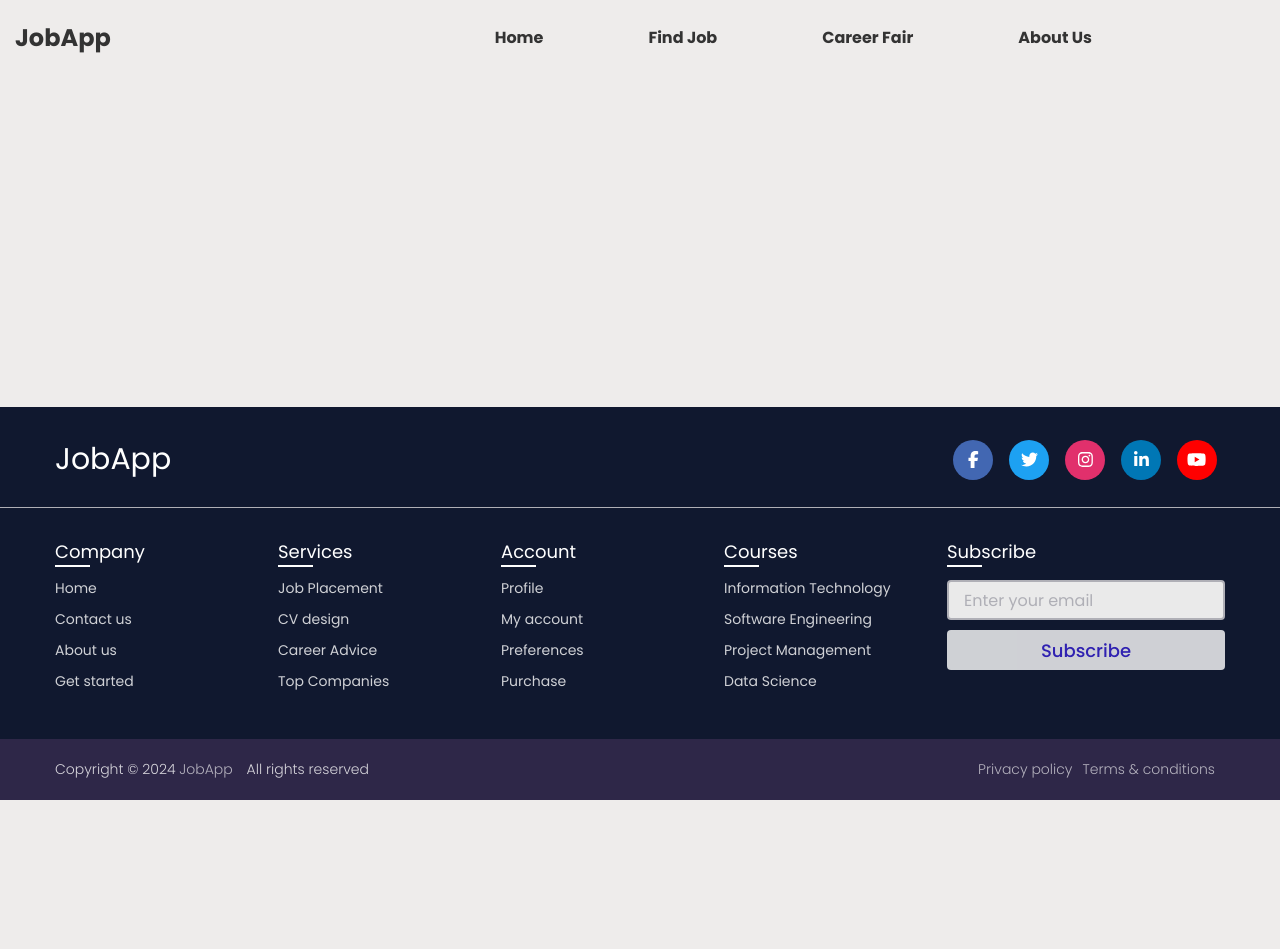
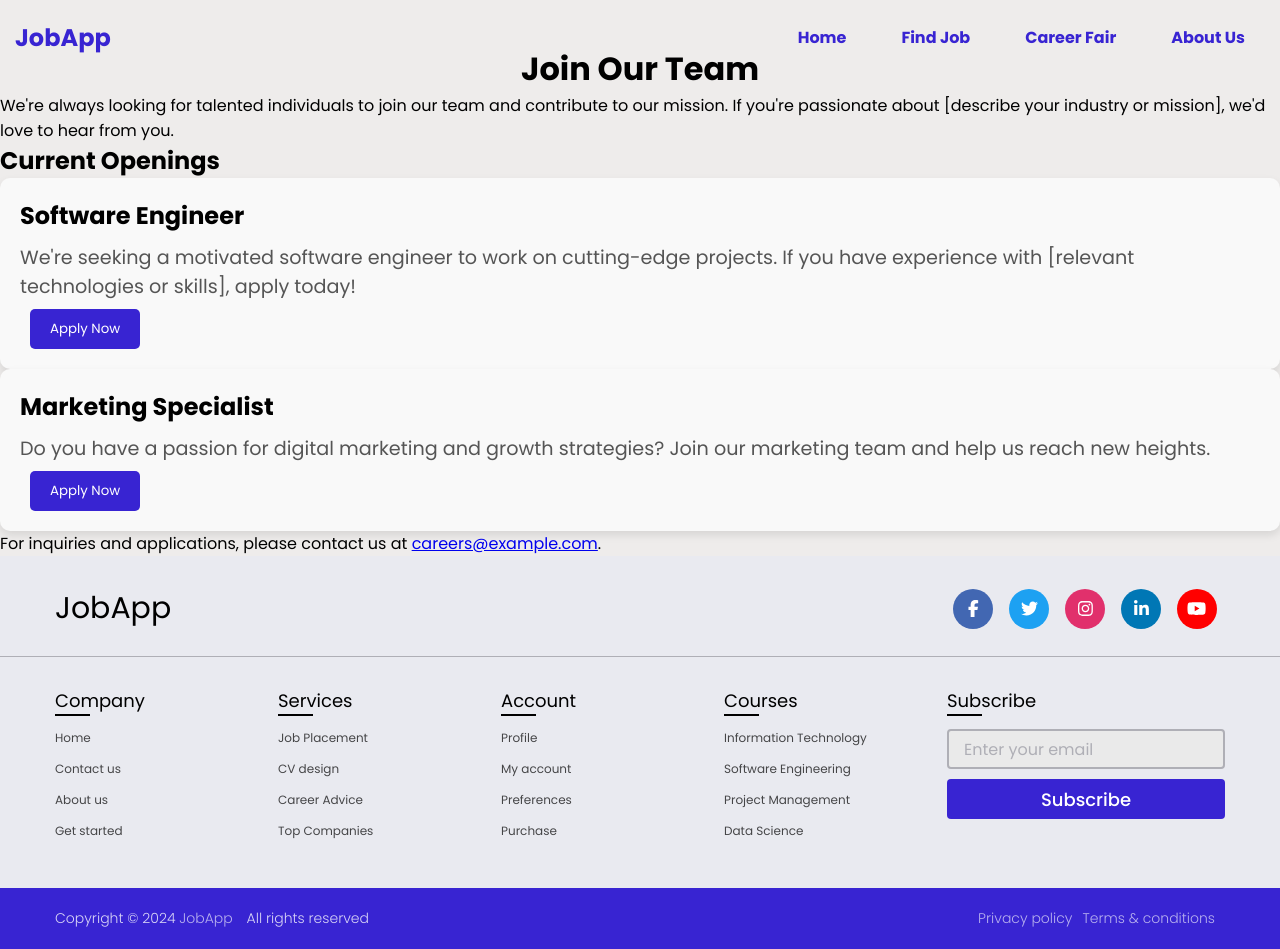
Before and after one commit to kinsiabdirahman/job_board, a React (Create React App) app in the folder client/: page /careers in a window 1280 px wide. Before the commit the page ends 800 px from the top, so only its background shows below. Built offline with nearby package versions, Linux system fonts and the light colour scheme.

Commit message:
Frontend Complete

```diff
--- a/client/src/components/Footer.css
+++ b/client/src/components/Footer.css
@@ -11,8 +11,8 @@ body {
   background: #eeeceb;
 }
 footer {
-  position: fixed;
-  background: #10182f;
+  position: relative;
+  background: #e9eaf0;
   width: 100%;
   bottom: 0;
   left: 0;
@@ -38,7 +38,6 @@ footer .content .top {
   margin-bottom: 50px;
 }
 .content .top .logo-details {
-  color: #fff;
   font-size: 30px;
 }
 .content .top .media-icons {
@@ -58,38 +57,38 @@ footer .content .top {
 }
 .top .media-icons a:nth-child(1) {
   background: #4267b2;
+  opacity: 1;
 }
 .top .media-icons a:nth-child(1):hover {
-  color: #4267b2;
-  background: #fff;
+  opacity: 0.6;
 }
 .top .media-icons a:nth-child(2) {
   background: #1da1f2;
+  opacity: 1;
 }
 .top .media-icons a:nth-child(2):hover {
-  color: #1da1f2;
-  background: #fff;
+  opacity: 0.6;
 }
 .top .media-icons a:nth-child(3) {
   background: #e1306c;
+  opacity: 1;
 }
 .top .media-icons a:nth-child(3):hover {
-  color: #e1306c;
-  background: #fff;
+  opacity: 0.6;
 }
 .top .media-icons a:nth-child(4) {
   background: #0077b5;
+  opacity: 1;
 }
 .top .media-icons a:nth-child(4):hover {
-  color: #0077b5;
-  background: #fff;
+  opacity: 0.6;
 }
 .top .media-icons a:nth-child(5) {
   background: #ff0000;
+  opacity: 1;
 }
 .top .media-icons a:nth-child(5):hover {
-  color: #ff0000;
-  background: #fff;
+  opacity: 0.6;
 }
 footer .content .link-boxes {
   width: 100%;
@@ -100,7 +99,7 @@ footer .content .link-boxes .box {
   width: calc(100% / 5 - 10px);
 }
 .content .link-boxes .box .link_name {
-  color: #fff;
+  color: black;
   font-size: 18px;
   font-weight: 400;
   margin-bottom: 10px;
@@ -113,18 +112,18 @@ footer .content .link-boxes .box {
   bottom: -2px;
   height: 2px;
   width: 35px;
-  background: #fff;
+  background: black;
 }
 .content .link-boxes .box li {
   margin: 6px 0;
   list-style: none;
 }
 .content .link-boxes .box li a {
-  color: #fff;
-  font-size: 14px;
+  color: black;
+  font-size: 12px;
   font-weight: 400;
   text-decoration: none;
-  opacity: 0.8;
+  opacity: 0.7;
   transition: all 0.4s ease;
 }
 .content .link-boxes .box li a:hover {
@@ -151,22 +150,22 @@ footer .content .link-boxes .box {
   font-size: 16px;
 }
 .link-boxes .input-box input[type="button"] {
-  background: #fff;
-  color: #3824d2;
+  background: #3824d2;
+  color: #fff;
   border: none;
   font-size: 18px;
   font-weight: 500;
   margin: 4px 0;
-  opacity: 0.8;
+  opacity: 1;
   cursor: pointer;
   transition: all 0.4s ease;
 }
 .input-box input[type="button"]:hover {
-  opacity: 1;
+  opacity: 0.8;
 }
 footer .bottom-details {
   width: 100%;
-  background: #2e2748;
+  background: #3824d2
 }
 footer .bottom-details .bottom_text {
   max-width: 1250px;
--- a/client/src/components/Home.css
+++ b/client/src/components/Home.css
@@ -31,14 +31,15 @@
     font-family:'Lucida Sans', 'Lucida Sans Regular', 'Lucida Grande', 'Lucida Sans Unicode', Geneva, Verdana, sans-serif;
   }
   .hero-button button{
-    background-color: blue;
+    background-color: #3824d2;
     color: white;
     margin-top: 35px;
     padding: 7px 12px;
     border-radius: 5px;
+    opacity: 1;
   }
   .hero-button button:hover{
-    background-color: black;
+    opacity: 0.8;
   }
 
 .hero-container {
@@ -95,3 +96,83 @@
     box-sizing: border-box;
     font-size: 16px;
   }
+  .h3-title{
+    text-align: center;
+
+  }
+  .jobs-container {
+    max-width: 1200px;
+    margin: 0 auto;
+    padding: 30px 0;
+    display: flex;
+    grid-template-columns: repeat(3, 1fr); /* 3 columns */
+    align-items: center;
+  }
+
+  .job-item {
+    background-color: #f9f9f9;
+    padding: 20px;
+    border-radius: 10px;
+    box-shadow: 0 4px 8px rgba(0, 0, 0, 0.1);
+    transition: transform 0.3s ease;
+  }
+  .job-items {
+    position: relative;
+    display: grid;
+    grid-template-columns: repeat(3, 1fr);
+    grid-gap: 20px;
+    width: 100%; /* Ensure the grid takes the full width */
+   }
+
+  .job-item:hover {
+    transform: translateY(-5px);
+  }
+
+  .job-item h3 {
+    font-size: 1.5rem;
+    margin-bottom: 10px;
+  }
+
+  .job-item p {
+    color: #555;
+    font-size: 1.2rem;
+    margin-bottom: 8px;
+  }
+
+  .job-item button {
+    background-color: #3824d2;
+    color: white;
+    padding: 10px 20px;
+    border: none;
+    border-radius: 5px;
+    cursor: pointer;
+  }
+
+  .job-item button:hover {
+    opacity: 0.8;
+  }
+
+  /* Responsive styles */
+  @media (max-width: 768px) {
+    .jobs-container {
+      grid-template-columns: repeat(2, 1fr);
+    }
+  }
+
+  @media (max-width: 576px) {
+    .jobs-container {
+      grid-template-columns: 1fr;
+    }
+  }
+
+  @media (max-width: 768px) {
+    .job-items {
+       grid-template-columns: repeat(2, 1fr);
+    }
+   }
+
+   @media (max-width: 576px) {
+    .job-items {
+       grid-template-columns: 1fr;
+    }
+   }
--- a/client/src/components/Home.js
+++ b/client/src/components/Home.js
@@ -1,5 +1,3 @@
-// Home.js
-
 import React, { useState, useEffect } from 'react';
 import NavBar from './NavBar';
 import './Home.css';
@@ -7,6 +5,33 @@ import { Link } from 'react-router-dom';
 import image1 from './images/image1.png';
 
 function Home() {
+  const [jobs, setJobs] = useState([]);
+  const [searchTerm, setSearchTerm] = useState('');
+
+  // Simulating fetching data from an API (replace with actual fetch logic)
+  useEffect(() => {
+    const fetchJobs = async () => {
+      // Example dummy job data (replace this with actual API fetch logic)
+      const dummyJobs = [
+        { id: 1, title: "Software Engineer", company: "Tech Co.", location: "Remote" },
+        { id: 2, title: "Marketing Specialist", company: "Digital Marketing Inc.", location: "New York" },
+        { id: 3, title: "Data Analyst", company: "Data Analytics Solutions", location: "San Francisco" },
+        { id: 4, title: "Software Engineer", company: "Tech Co.", location: "Remote" },
+        { id: 5, title: "Marketing Specialist", company: "Digital Marketing Inc.", location: "New York" },
+        { id: 6, title: "Data Analyst", company: "Data Analytics Solutions", location: "San Francisco" }
+      ];
+
+      setJobs(dummyJobs);
+    };
+
+    fetchJobs();
+  }, []);
+
+  // Filter jobs based on search term
+  const filteredJobs = jobs.filter(job => {
+    const { title } = job;
+    return title.toLowerCase().includes(searchTerm.toLowerCase());
+  });
 
   return (
     <div className="App">
@@ -30,15 +55,31 @@ function Home() {
             <input
               type="text"
               placeholder="Search by job title or role"
+              value={searchTerm}
+              onChange={(e) => setSearchTerm(e.target.value)}
             />
           </div>
         </div>
       </header>
-      <main>
+      <div className='h3-title'>
+      <h2>Featured Jobs</h2>
+      </div>
+      <div className="jobs-container">
+        <div className="job-items">
+          {filteredJobs.map((job) => (
+            <div key={job.id} className="job-item">
+              <h3>{job.title}</h3>
+              <p><strong>Company:</strong> {job.company}</p>
+              <p><strong>Location:</strong> {job.location}</p>
+              <button>Apply Now</button>
+            </div>
+          ))}
 
-        {/*Backend Connection i.e Job List*/}
-
-      </main>
+          {filteredJobs.length === 0 && (
+            <p>No jobs found.</p>
+          )}
+        </div>
+      </div>
     </div>
   );
 }
--- a/client/src/components/NavBar.css
+++ b/client/src/components/NavBar.css
@@ -1,19 +1,20 @@
 .navbar {
-    background-color: rgba(255, 215, 0, 0);
+  background-color: rgba(255, 215, 0, 0); /* Adjust the background color and opacity */
   padding: 15px;
   display: flex;
   justify-content: space-between;
   align-items: center;
-    position: fixed;
-    width: 90%;
+  width: 100%;
+  position: absolute;
   top: 0;
+  left: 0;
   z-index: 1000;
 }
 
 .logo {
   font-size: 1.5rem;
   font-weight: bold;
-    color: #333333;
+  color: #3824d2;
 }
 
 .Navlinks {
@@ -24,13 +25,13 @@
 .nav-link {
   margin-left: 15px;
   text-decoration: none;
-    color: #333;
+  color: #3824d2;
   font-weight: bold;
   transition: color 0.3s ease-in-out, background-color 0.3s ease-in-out; /* Added transition for background-color */
-    padding: 10px 45px; /* Added padding for better spacing */
+  padding: 10px 20px; /* Adjusted padding for better spacing */
 }
 
 .nav-link:hover {
-    color: rgb(168, 161, 161);
+  color: #333;
   border-radius: 5px;
 }
--- a/client/src/components/NavBar.js
+++ b/client/src/components/NavBar.js
@@ -9,8 +9,8 @@ const NavBar = () => {
       <div className="logo">JobApp</div>
       <div className='Navlinks'>
       <Link to="/" className="nav-link">Home</Link>
-      <Link to="/about" className="nav-link">Find Job</Link>
-      <Link to="/about" className="nav-link">Career Fair</Link>
+      <Link to="/jobs" className="nav-link">Find Job</Link>
+      <Link to="/careers" className="nav-link">Career Fair</Link>
       <Link to="/about" className="nav-link">About Us</Link>
       </div>
 
--- a/client/src/components/Pages/AboutUs.css
+++ b/client/src/components/Pages/AboutUs.css
@@ -1,12 +1,12 @@
 /* pages/AboutUs.css */
 
 .page-container {
+
     padding: 20px;
     border-radius: 8px;
     box-shadow: 0 0 10px rgba(0, 0, 0, 0.1);
-    margin: 20px;
+    margin-top: 60px;
   }
-  /* Your CSS file or inline styles */
 
 .paragraph-container {
     max-width: 900px; /* Set a maximum width for the container */
--- /dev/null
+++ b/client/src/components/Pages/Careers.css
@@ -0,0 +1,4 @@
+.careers-container h1{
+    margin-top: 45px;
+    text-align: center;
+}
--- /dev/null
+++ b/client/src/components/Pages/Careers.js
@@ -0,0 +1,40 @@
+import React from "react";
+import "./Careers.css";
+
+const Careers = () => {
+  return (
+    <div className="careers-container">
+      <h1>Join Our Team</h1>
+      <p>
+        We're always looking for talented individuals to join our team and contribute to our mission. If you're passionate about [describe your industry or mission], we'd love to hear from you.
+      </p>
+
+      <h2>Current Openings</h2>
+      <div className="job-listings">
+        <div className="job-item">
+          <h3>Software Engineer</h3>
+          <p>
+            We're seeking a motivated software engineer to work on cutting-edge projects. If you have experience with [relevant technologies or skills], apply today!
+          </p>
+          <button>Apply Now</button>
+        </div>
+
+        <div className="job-item">
+          <h3>Marketing Specialist</h3>
+          <p>
+            Do you have a passion for digital marketing and growth strategies? Join our marketing team and help us reach new heights.
+          </p>
+          <button>Apply Now</button>
+        </div>
+
+        {/* Add more job listings here as needed */}
+      </div>
+
+      <p className="contact-info">
+        For inquiries and applications, please contact us at <a href="mailto:careers@example.com">careers@example.com</a>.
+      </p>
+    </div>
+  );
+};
+
+export default Careers;
--- /dev/null
+++ b/client/src/components/Pages/Jobs.css
@@ -0,0 +1,46 @@
+.jobs-section {
+    padding: 20px;
+  }
+
+  .explore-container {
+    text-align: center;
+    margin: 20px;
+  }
+
+  .jobs-grid {
+    display: grid;
+    grid-template-columns: repeat(3, 1fr);
+    grid-gap: 20px;
+  }
+
+  .job-card {
+    background-color: #f9f9f9;
+    padding: 20px;
+    border-radius: 10px;
+    box-shadow: 0 4px 8px rgba(0, 0, 0, 0.1);
+    transition: transform 0.3s ease;
+  }
+
+  .job-card:hover {
+    transform: translateY(-5px);
+  }
+
+  .pagination {
+    margin-top: 20px;
+    display: flex;
+    justify-content: center;
+  }
+
+  button {
+    margin: 0 10px;
+    padding: 8px 16px;
+    background-color: #3824d2;
+    color: white;
+    border: none;
+    border-radius: 5px;
+    cursor: pointer;
+  }
+
+  button:hover {
+    opacity: 0.8;
+  }
--- /dev/null
+++ b/client/src/components/Pages/Jobs.js
@@ -0,0 +1,84 @@
+import React, { useState, useEffect } from "react";
+import { Link } from 'react-router-dom';
+import './Jobs.css';
+
+const Jobs = () => {
+  const [jobs, setJobs] = useState([]);
+  const [currentPage, setCurrentPage] = useState(1);
+  const [jobsPerPage] = useState(18); // Number of jobs per page (3 columns x 6 rows)
+  const [searchTerm, setSearchTerm] = useState('');
+
+  useEffect(() => {
+    const fetchJobs = async () => {
+      // Example dummy data (replace this with actual API fetch logic)
+      const dummyJobs = [
+        { id: 1, title: "Software Engineer", company: "Tech Co.", location: "Remote" },
+        { id: 2, title: "Marketing Specialist", company: "Digital Marketing Inc.", location: "New York" },
+        { id: 3, title: "Data Analyst", company: "Data Analytics Solutions", location: "San Francisco" },
+        // Add more jobs here if needed
+      ];
+
+      setJobs(dummyJobs);
+    };
+
+    fetchJobs();
+  }, []);
+
+  // Pagination
+  const indexOfLastJob = currentPage * jobsPerPage;
+  const indexOfFirstJob = indexOfLastJob - jobsPerPage;
+  const filteredJobs = jobs.filter(job =>
+    job.title.toLowerCase().includes(searchTerm.toLowerCase())
+  );
+  const currentJobs = filteredJobs.slice(indexOfFirstJob, indexOfLastJob);
+
+  // Change page
+  const nextPage = () => {
+    setCurrentPage(currentPage + 1);
+  };
+
+  const prevPage = () => {
+    setCurrentPage(currentPage - 1);
+  };
+
+  return (
+    <div className="jobs-section">
+      <div className="explore-container">
+        <h1>Explore Jobs</h1>
+        {/* Search bar */}
+        <input
+          type="text"
+          placeholder="Search by job title or role"
+          value={searchTerm}
+          onChange={(e) => setSearchTerm(e.target.value)}
+        />
+      </div>
+      <div className="jobs-grid">
+        {currentJobs.map((job) => (
+          <div key={job.id} className="job-card">
+            <h2>{job.title}</h2>
+            <p><strong>Company:</strong> {job.company}</p>
+            <p><strong>Location:</strong> {job.location}</p>
+            <button>Apply Now</button>
+          </div>
+        ))}
+
+        {filteredJobs.length === 0 && (
+          <p>No jobs found.</p>
+        )}
+
+        {/* Pagination buttons */}
+        <div className="pagination">
+          {currentPage > 1 && (
+            <button onClick={prevPage}>Previous</button>
+          )}
+          {currentJobs.length === jobsPerPage && (
+            <button onClick={nextPage}>Next</button>
+          )}
+        </div>
+      </div>
+    </div>
+  );
+};
+
+export default Jobs;
--- a/client/src/components/Pages/Pages.js
+++ b/client/src/components/Pages/Pages.js
@@ -2,6 +2,8 @@ import React from 'react';
 import { Switch, Route } from 'react-router-dom';
 import AboutUs from './AboutUs';
 import Home from '../Home';
+import Jobs from './Jobs';
+import Careers from './Careers';
 
 function Pages() {
  return (
@@ -9,6 +11,8 @@ function Pages() {
       <div className="page">
         <Switch>
           <Route exact path="/about" component={AboutUs} />
+          <Route exact path="/careers" component={Careers} />
+          <Route exact path="/Jobs" component={Jobs} />
           <Route exact path="/" component={Home} />
         </Switch>
       </div>
```
Also changed, not shown: 1 other file (tests, documents, lock files or other folders). Lines whose indentation alone changed are shown as unchanged.
